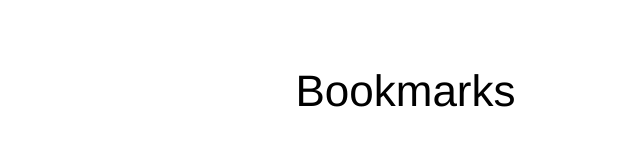
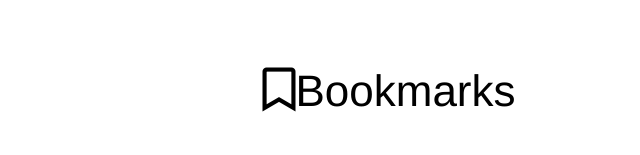
Before and after one commit to Fuckr/Fuckr.github.io, a plain HTML site: page bm.html in a window 1280 px wide. Shown: the top 155 px of the page, without its empty margins (251-891 px from the left). Drawn offline with Linux system fonts and the light colour scheme.

Commit message:
Update bm.html

```diff
--- a/bm.html
+++ b/bm.html
@@ -7,7 +7,7 @@
         <link rel="shortcut icon" href="pic/avatar-maru.png"/>
         <link rel="apple-touch-icon" href="pic/avatar.png"/>
         <link rel="stylesheet" href="css/markdown.css" type="text/css" />
-        <link rel="stylesheet" href="https://maxcdn.bootstrapcdn.com/font-awesome/4.7.0/css/font-awesome.min.css"/>
+        <link rel="stylesheet" href="https://use.fontawesome.com/releases/v5.0.9/css/all.css" integrity="sha384-5SOiIsAziJl6AWe0HWRKTXlfcSHKmYV4RBF18PPJ173Kzn7jzMyFuTtk8JA7QQG1" crossorigin="anonymous">
     </head>
 
     <body>
```
